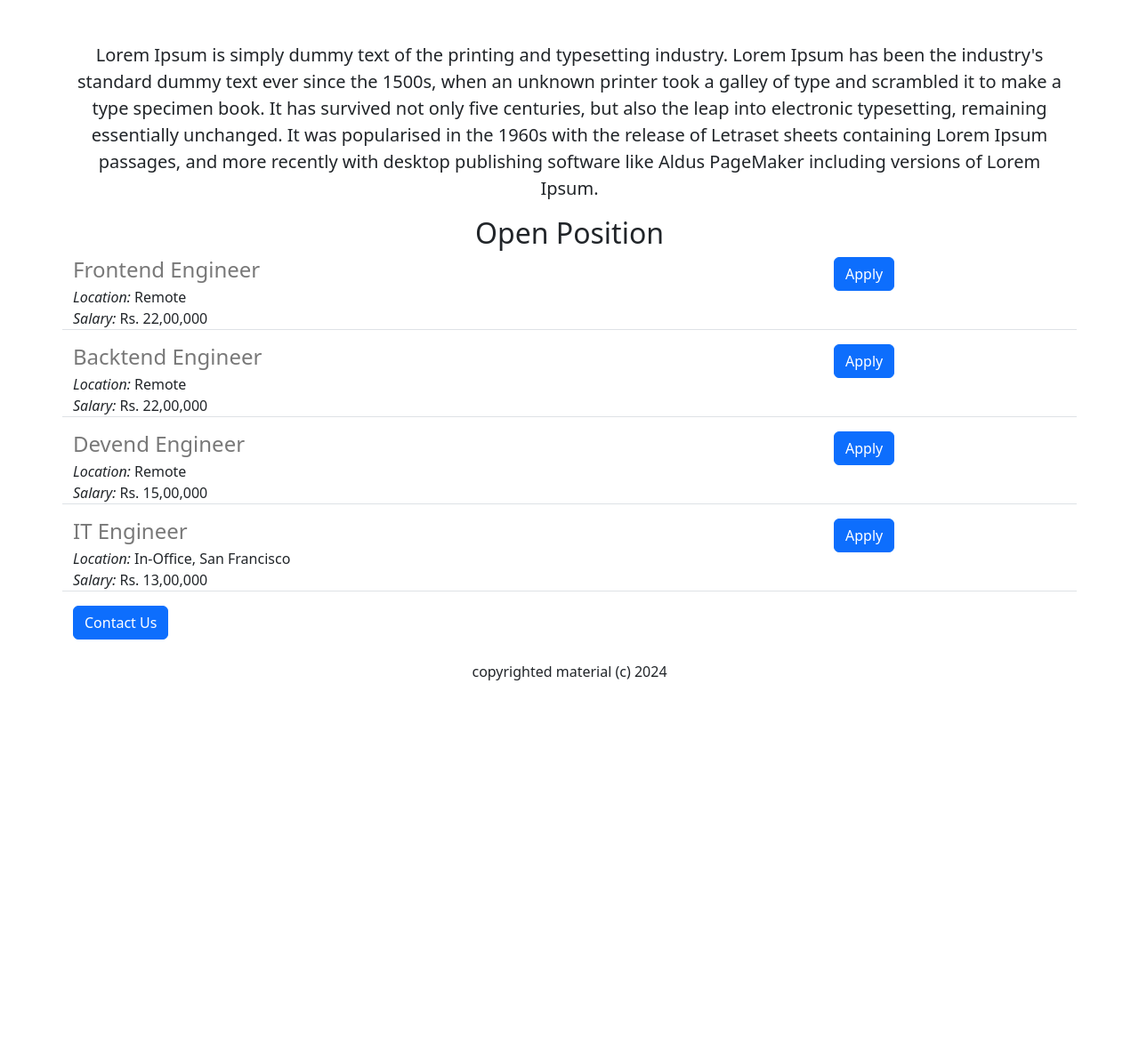
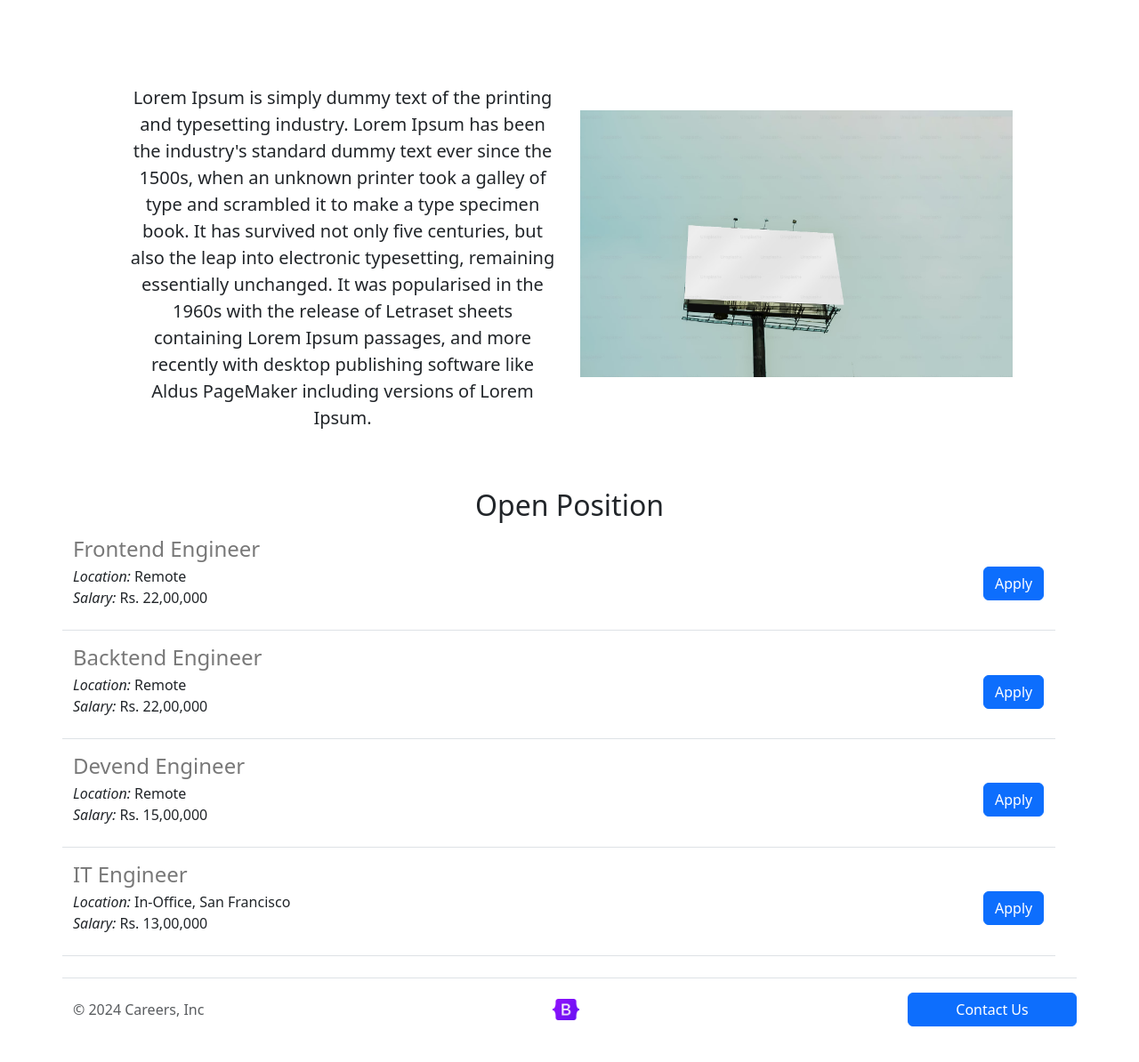
Before and after one commit to madwayl/flask-tutorial, a Flask app: page / in a window 1280 px wide. Shown: the part 441-1635 px from the top of the page at 89% size. Before the commit the page ends 1206 px from the top, so only its background shows below. Run offline with Flask 3, Linux system fonts and the light colour scheme.

Commit message:
enhancements to web page

```diff
--- /dev/null
+++ b/templates/footer.html
@@ -0,0 +1,8 @@
+<footer class="d-flex flex-wrap justify-content-between align-items-center py-3 my-4 border-top row">
+    <p class="col-md-4 mb-0 text-body-secondary">© 2024 {{name}}, Inc</p>
+    <a href="/"
+        class="col-md-4 d-flex align-items-center justify-content-center mb-3 mb-md-0 me-md-auto link-body-emphasis text-decoration-none">
+        <img src="static/image.png" class="bi me-2" width="30" height="24">
+    </a>
+    <button class="btn btn-primary btn-large col col-2">Contact Us</button>
+</footer>
--- /dev/null
+++ b/templates/header.html
@@ -0,0 +1,9 @@
+<nav class="navbar bg-body-tertiary fixed-top">
+    <div class="container ml-2">
+        <a class="navbar-brand row" href="#">
+            <img src="/static/image.png" alt="Bootstrap" width="30" height="24" class="col my-auto">
+            <h2 class="text-center col my-auto">Some {{name}}</h1>
+        </a>
+    </div>
+</nav>
+<div style="height: 80px;"></div>
--- a/templates/home.html
+++ b/templates/home.html
@@ -11,17 +11,20 @@
 
 <body>
     <div class="container" style="margin:0 auto">
-        <h1 class="text-center mt-2 mb-4">Some {{name}}</h1>
+        {% include 'header.html' %}
         <img id="banner" class="fluid"
             src="https://plus.unsplash.com/premium_photo-1661962648855-b97a8e025e0e?q=80&w=3264&auto=format&fit=crop&ixlib=rb-4.0.3&ixid=M3wxMjA3fDB8MHxwaG90by1wYWdlfHx8fGVufDB8fHx8fA%3D%3D"
             alt="" srcset="" style="object-fit:cover; height:360px; width:100%">
-        <p class="text-center lead mt-5">
+        <div class="row m-5 align-center">
+            <p class="text-center lead mt-5 col">
                 Lorem Ipsum is simply dummy text of the printing and typesetting industry. Lorem Ipsum has been the
                 industry's
-            standard dummy text ever since the 1500s, when an unknown printer took a galley of type and scrambled it to
+                standard dummy text ever since the 1500s, when an unknown printer took a galley of type and scrambled it
+                to
                 make
                 a
-            type specimen book. It has survived not only five centuries, but also the leap into electronic typesetting,
+                type specimen book. It has survived not only five centuries, but also the leap into electronic
+                typesetting,
                 remaining essentially unchanged. It was popularised in the 1960s with the release of Letraset sheets
                 containing
                 Lorem Ipsum passages, and more recently with desktop publishing software like Aldus PageMaker including
@@ -29,16 +32,19 @@
                 of
                 Lorem Ipsum.
             </p>
-        <h2 class="text-center">Open Position</h2>
+            <img src="/static/side.avif" alt="side image" class="d-none d-md-block col-md-6 my-auto" height="300px"
+                style="object-fit: cover;">
+        </div>
+        <h2 class="text-center mb-2">Open Position</h2>
 
-        <div>
+        <div class="align-center">
             {% for job in jobs %}
             {% include 'jobitem.html' %}
             {% endfor %}
         </div>
 
-        <button class="btn btn-primary btn-large">Contact Us</button>
-        <p class="text-center mt-4">copyrighted material (c) 2024</p>
+
+        {% include 'footer.html' %}
     </div>
 </body>
 
--- a/templates/jobitem.html
+++ b/templates/jobitem.html
@@ -1,5 +1,5 @@
-<div style="margin-bottom: 16px;" class="border-bottom row">
-    <div class="col-9">
+<div class="border-bottom row mt-3 mb-2" style="width:100%">
+    <div class=" mb-4 col">
         <h4 style="color: rgb(120, 120, 120); margin-bottom:4px;">
             {{job['title']}}
         </h4>
@@ -10,6 +10,6 @@
         <div> <em>Salary:</em> {{job['salary']}} </div>
         {% endif %}
     </div>
-    <div class="col-2"><button class="btn btn-primary btn-large">Apply</button></div>
+    <div class="col-2 col-lg-1 m-auto"><button class="btn btn-primary btn-large">Apply</button></div>
 
 </div>
```
Also changed, not shown: static/image.png (added), static/side.avif (added). Lines whose indentation alone changed are shown as unchanged.
